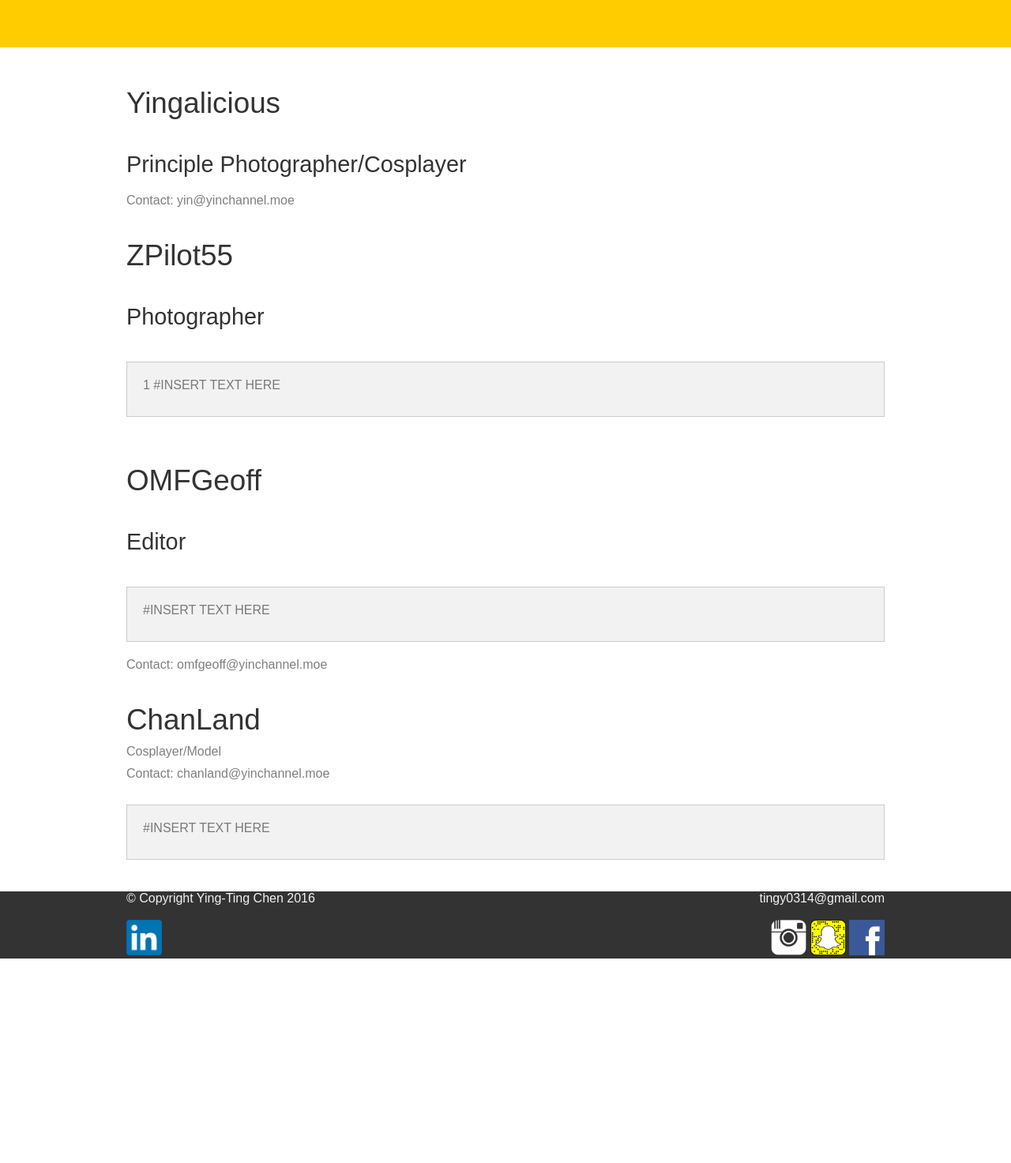
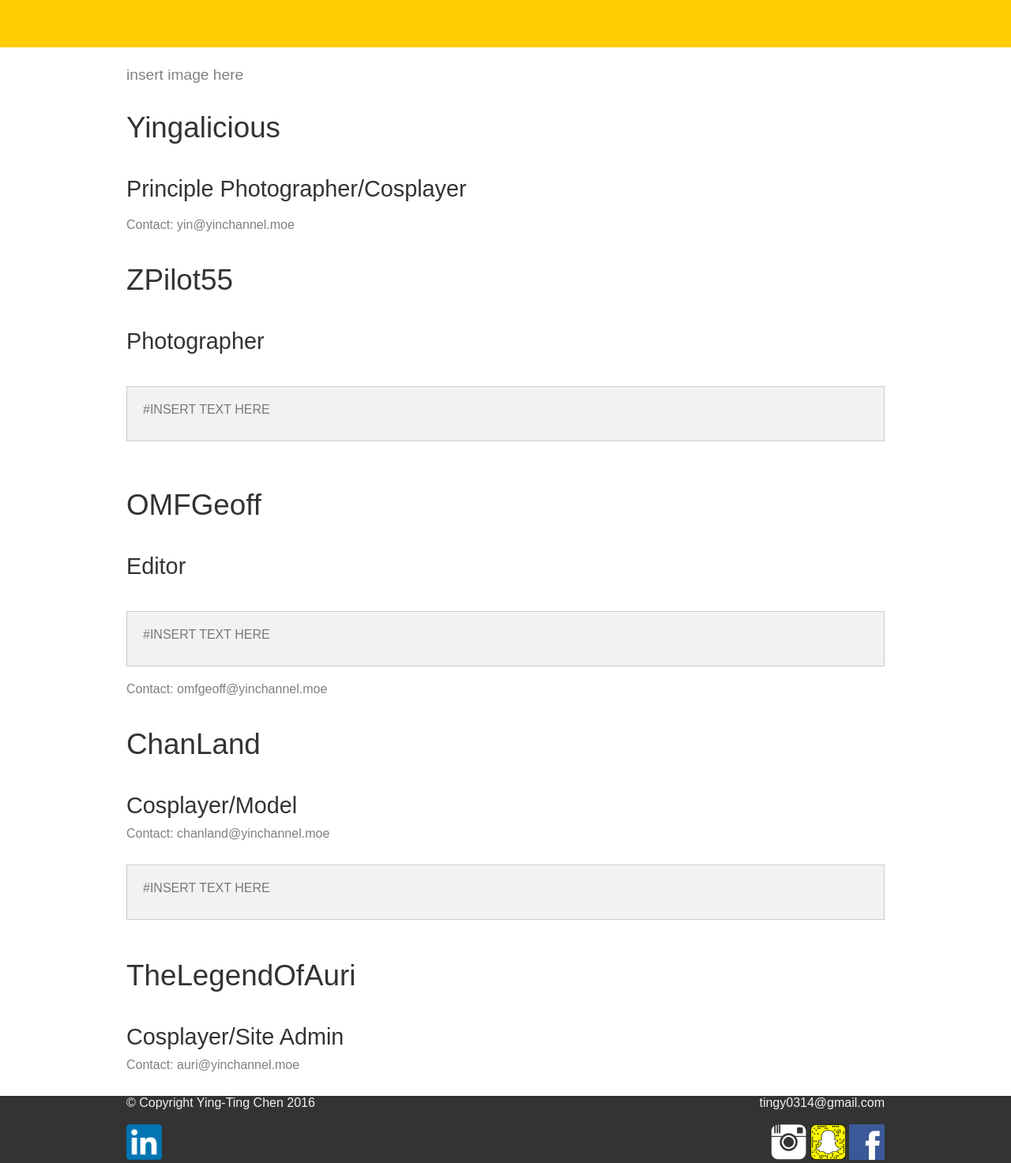
Before and after one commit to tingalicious/tingalicious.github.io, a plain HTML site: page hosts.html in a window 1280 px wide. Shown: the part 740-2213 px from the top of the page at 79% size. Before the commit the page ends 1954 px from the top, so only its background shows below. Drawn offline with nearby package versions, Linux system fonts and the light colour scheme.

Commit message:
Added AX2017
Added AX2017 page

```diff
--- a/hosts.html
+++ b/hosts.html
@@ -73,6 +73,7 @@
 		margin:20px 0;
 	}
 	.box2{
+		display: block;
 		text-align: left;
 		color: #808080;
 		font-size: 1.2em;
@@ -231,6 +232,9 @@
 </div>
 
 <div class="wrap">
+	<div class="box2">
+			insert image here
+	</div>
 	<h1>Yingalicious</h1>
 	<h2>Principle Photographer/Cosplayer</h2>
 	<p></p>
@@ -239,7 +243,7 @@
 	<h2>Photographer</h2>
 	<p>
 		<div class="box">
-			<p>1
+			<p>
 				#INSERT TEXT HERE
 			</p>
 		</div>
@@ -252,11 +256,18 @@
 		</div>
 	<p>Contact: omfgeoff@yinchannel.moe</p>
 	<h1>ChanLand</h1>
-	<p>Cosplayer/Model</p>
+	<h2>Cosplayer/Model</h2>
 	<p>Contact: chanland@yinchannel.moe</p>
 		<div class="box">
 			<p>#INSERT TEXT HERE</p>
 		</div>
+	<h1>TheLegendOfAuri</h1>
+	<h2>
+		Cosplayer/Site Admin
+	</h2>
+	<p>
+		Contact: auri@yinchannel.moe
+	</p>
 </div>
 	<div id="footer" class="section-footer">
 		<div class="content">
```
Also changed, not shown: about.html (+2 -4 lines), index.html (+14 -0 lines), 1 other file.
